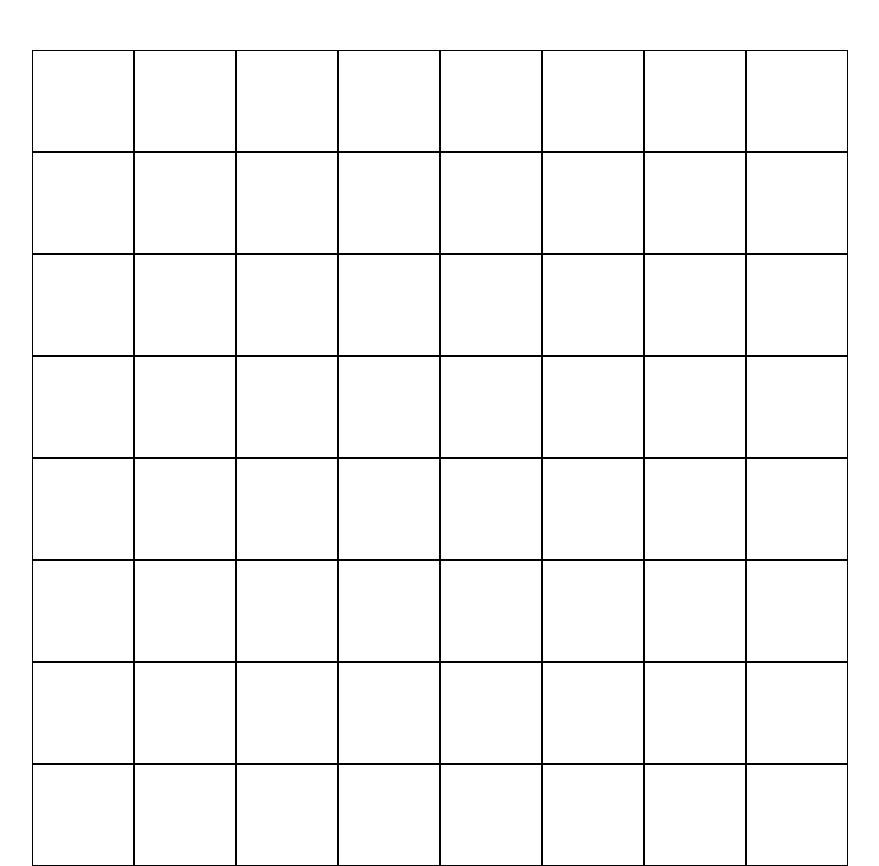
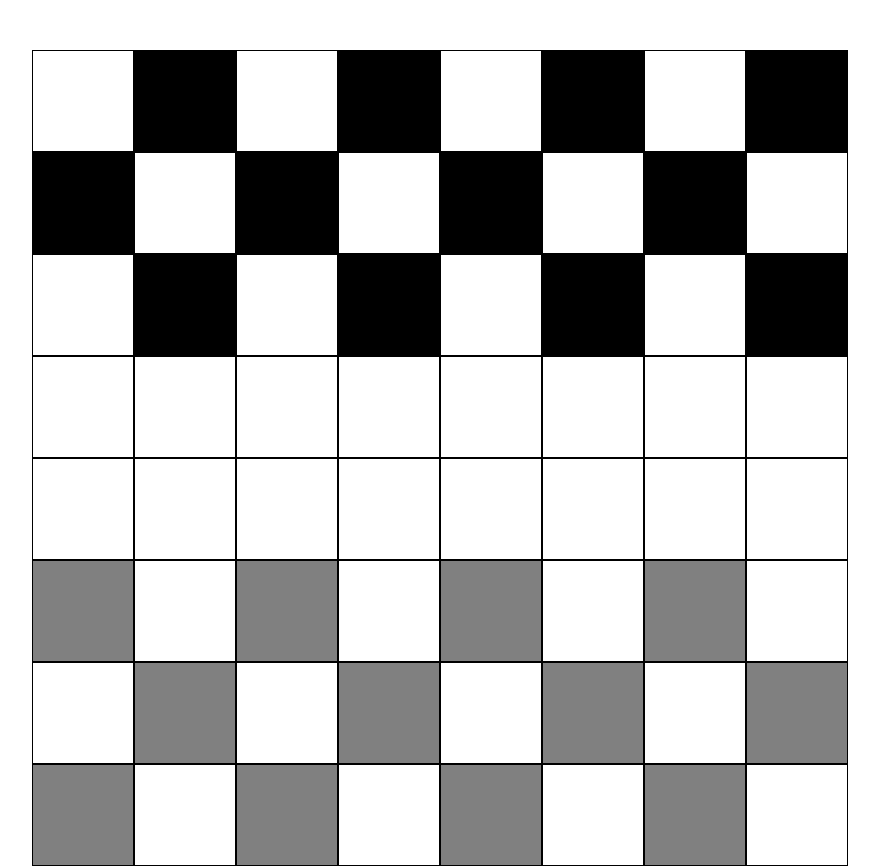
Before and after one commit to adibfazli/budee, a React (Create React App) app: page / in a window 1280 px wide. Shown: the whole page, without its empty margins (200-1079 px from the left). Built offline with nearby package versions, Linux system fonts and the light colour scheme.

Commit message:
setup the board active cells + created the model folder for saving data

```diff
--- a/src/componants/gameBoard/GameBoard.jsx
+++ b/src/componants/gameBoard/GameBoard.jsx
@@ -7,15 +7,12 @@ const Board = (props) =>{
     let table = []
     //creating 64 cell for the game board
     for (let i=0 ; i<64 ; i++) table.push(i)
+    const [ turn ,SetTurn] = useState(0);
 
-    const [cellStatus , SetCellStatus] = useState()
+    const [cellStatus , SetCellStatus] = useState();
 
-    const [playerOne , SetPlayerOne] = useState({
-
-    })
-    const [playerTwo , SetPlayerTwo] = useState({
-
-    })
+    const [playerOne , SetPlayerOne] = useState([1,3,5,7,8,10,12,14,17,19,21,23]);
+    const [playerTwo , SetPlayerTwo] = useState([62,60,58,56,55,53,51,49,46,44,42,40]);
 
     return (
 
@@ -27,9 +24,9 @@ const Board = (props) =>{
 
                     return ( <div
                         key={e}
-                        className={styles.e}
+                        className={playerOne.includes(e) ? styles.player1 : playerTwo.includes(e) ? styles.player2 : styles.e}
                         value={e}
-                        onClick={(evt)=>{ evt.target.style.backgroundColor = 'black'
+                        onClick={(evt)=>{
 
                         }}></div>)
                 })}
--- a/src/componants/gameBoard/GameBoard.module.css
+++ b/src/componants/gameBoard/GameBoard.module.css
@@ -14,6 +14,9 @@
  height: 100px;
  border: 1px solid black;
 }
-.active{
+.player1{
     background-color: black;
 }
+.player2{
+    background-color: gray;
+}
```
Also changed, not shown: models/saveData.js (added, +10 -0 lines).
